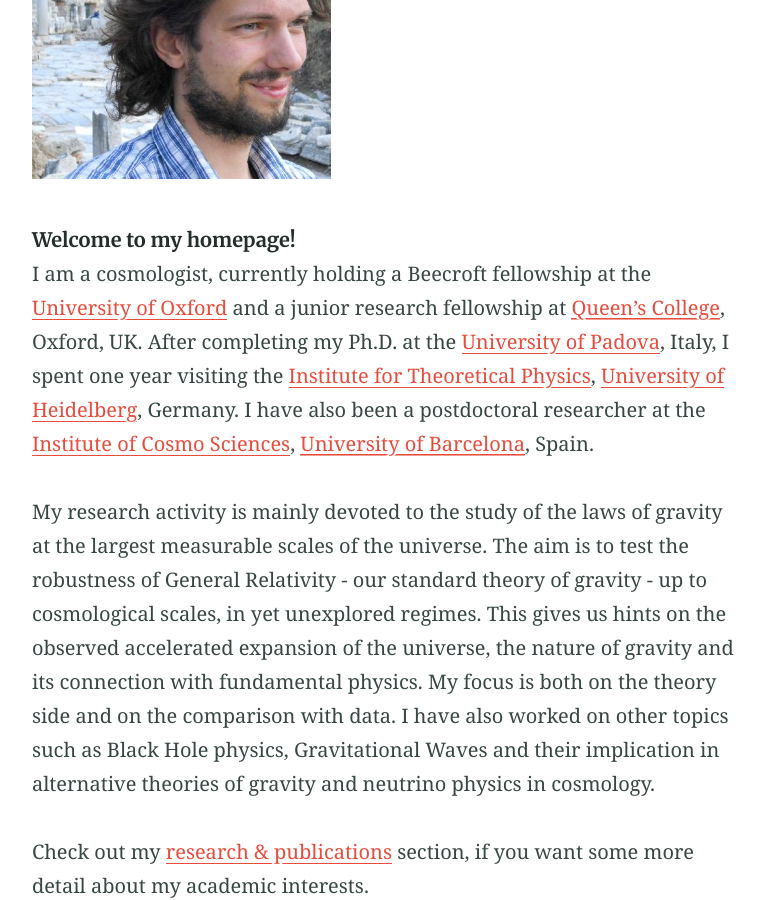
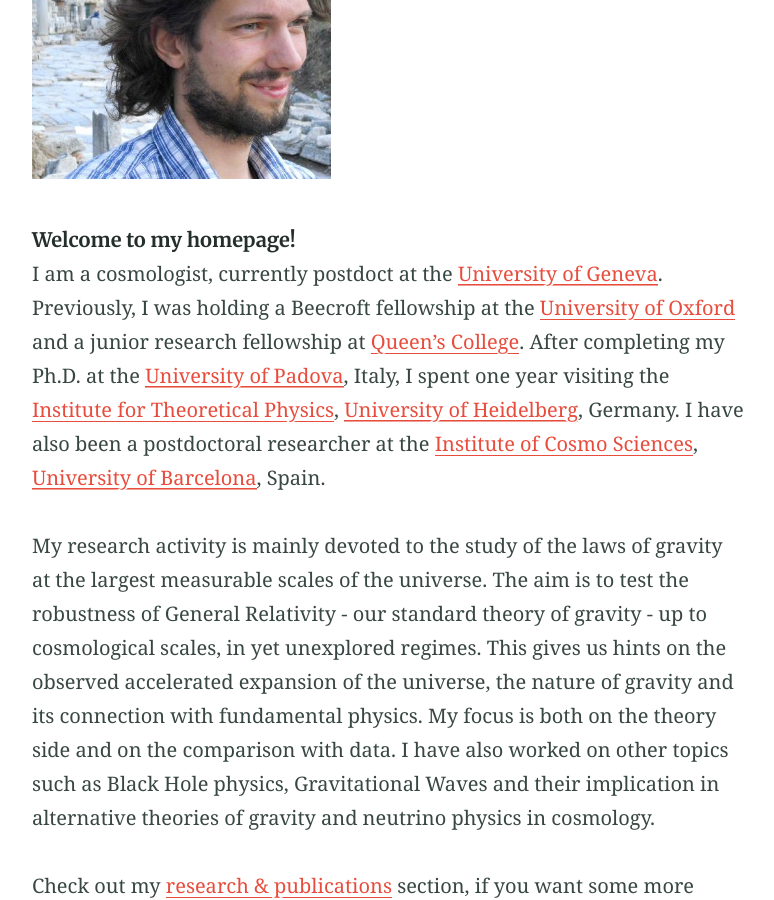
Before and after one commit to emiliobellini/emiliobellini.github.io, a Jekyll site: the page built from index.md, in a window 1280 px wide and 900 px high, scrolled down 560 px. Shown: the whole window, without its empty margins (251-1025 px from the left). Built offline with Jekyll 4.4.1, drawn with Linux system fonts in a browser that asks for light colours.

Commit message:
Updated position

```diff
--- a/index.md
+++ b/index.md
@@ -15,7 +15,7 @@ aside: false
 
 ###### Welcome to my homepage!
 
-I am a cosmologist, currently holding a Beecroft fellowship at the [University of Oxford](https://www2.physics.ox.ac.uk/) and a junior research fellowship at [Queen's College](https://www.queens.ox.ac.uk/), Oxford, UK. After completing my Ph.D. at the [University of Padova](https://www.unipd.it/), Italy, I spent one year visiting the [Institute for Theoretical Physics](https://www.thphys.uni-heidelberg.de/index.php?lang=e), [University of Heidelberg](https://www.uni-heidelberg.de/en), Germany. I have also been a postdoctoral researcher at the [Institute of Cosmo Sciences](http://icc.ub.edu/), [University of Barcelona](https://www.ub.edu/web/ub/en/index.html?), Spain.
+I am a cosmologist, currently postdoct at the [University of Geneva](https://www.unige.ch/). Previously, I was holding a Beecroft fellowship at the [University of Oxford](https://www2.physics.ox.ac.uk/) and a junior research fellowship at [Queen's College](https://www.queens.ox.ac.uk/). After completing my Ph.D. at the [University of Padova](https://www.unipd.it/), Italy, I spent one year visiting the [Institute for Theoretical Physics](https://www.thphys.uni-heidelberg.de/index.php?lang=e), [University of Heidelberg](https://www.uni-heidelberg.de/en), Germany. I have also been a postdoctoral researcher at the [Institute of Cosmo Sciences](http://icc.ub.edu/), [University of Barcelona](https://www.ub.edu/web/ub/en/index.html?), Spain.
 
 My research activity is mainly devoted to the study of the laws of gravity at the largest measurable scales of the universe. The aim is to test the robustness of General Relativity - our standard theory of gravity - up to cosmological scales, in yet unexplored regimes. This gives us hints on the observed accelerated expansion of the universe, the nature of gravity and its connection with fundamental physics. My focus is both on the theory side and on the comparison with data. I have also worked on other topics such as Black Hole physics, Gravitational Waves and their implication in alternative theories of gravity and neutrino physics in cosmology.
 
```
